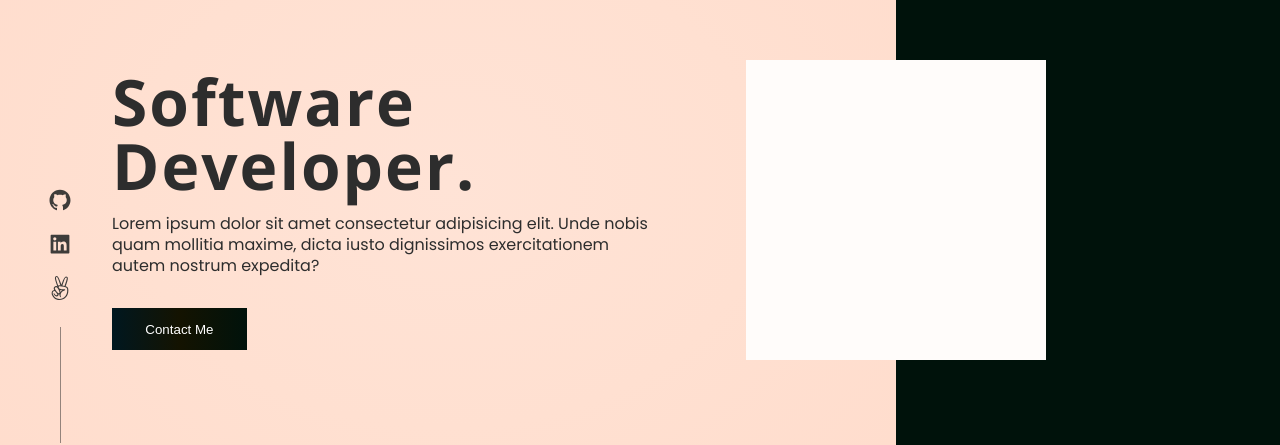
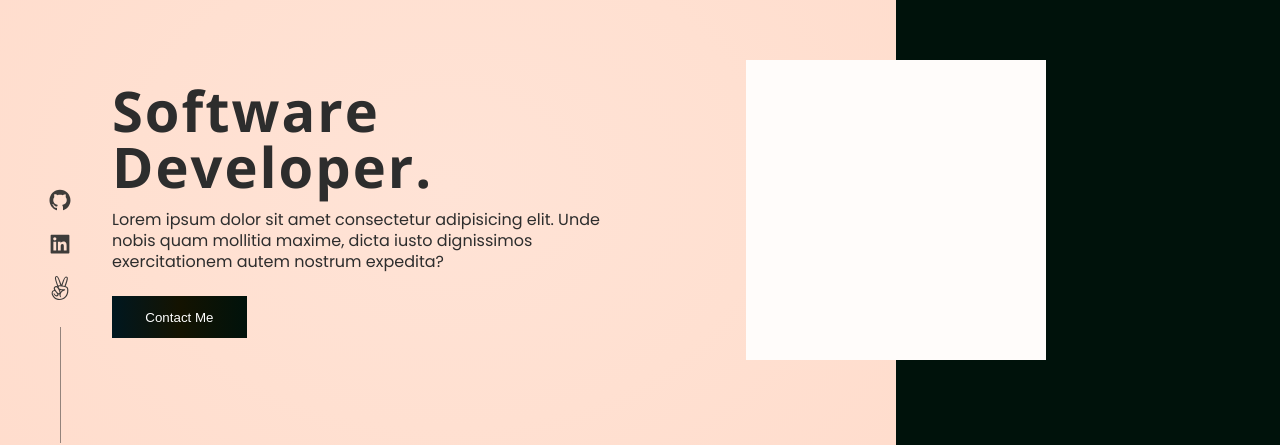
Before and after one commit to DuaneDave/Portfolio-V_1, a React (Create React App) app: page / in a window 1280 px wide. Shown: the part 154-599 px from the top of the page. Built offline with nearby package versions, Linux system fonts and the light colour scheme; a web font is replaced by a local one.

Commit message:
Style hero section

```diff
--- a/src/components/heroSection/HeroSection.module.css
+++ b/src/components/heroSection/HeroSection.module.css
@@ -9,6 +9,7 @@
 .leftHalf {
   background: radial-gradient(#ffe3d6, #ffe0d1, #ffdccc);
   display: flex;
+  width: 100%;
   flex-direction: column;
   justify-content: center;
   padding: 0 1.5rem;
@@ -20,10 +21,8 @@
 }
 
 .leftHalf > div h1 {
-  font-size: clamp(3rem, 5vw, 4rem);
-  font-family: 'Open Sans', sans-serif;
+  font-size: clamp(2.7rem, 5vw, 3.5rem);
   font-weight: 700;
-  color: #2d2d2d;
   line-height: 1;
   margin-bottom: 1rem;
   letter-spacing: 2px;
@@ -34,12 +33,13 @@
   color: #2d2d2d;
   line-height: 1.3;
   width: auto;
-  max-width: 55ch;
+  max-width: 40ch;
 }
 
 .rightHalf {
   background: #00120b;
   display: flex;
+  width: 100%;
   justify-content: center;
   align-items: center;
   padding-block: 3rem;
@@ -57,8 +57,23 @@
 
 .heroButton {
   color: white;
-  margin-top: 2rem;
-  padding: 0.6em 2.5em;
+  margin-top: 1.5rem;
+  padding: 0.9em 2.5em;
+}
+
+@media screen and (max-width: 320px) {
+  .leftHalf > div h1 {
+    font-size: 2.5rem;
+    margin-bottom: 0.7rem;
+  }
+
+  .leftHalf > div p {
+    font-size: 0.85rem;
+  }
+
+  .heroButton {
+    margin-top: 0.7rem;
+  }
 }
 
 @media screen and (min-width: 768px) {
@@ -69,11 +84,15 @@
   }
 
   .leftHalf {
-    padding: 0 2rem 0 7rem;
+    padding: 0 2rem 0 3.5rem;
   }
 
   .leftHalf > div {
     bottom: -1.5rem;
+  }
+
+  .leftHalf > div p {
+    max-width: 38ch;
   }
 
   .rightHalf {
@@ -82,11 +101,11 @@
   }
 
   .placeholder {
-    width: 300px;
-    height: 300px;
+    width: 250px;
+    height: 250px;
     background: #fffcfa;
     position: relative;
-    left: -150px;
+    left: -95px;
     bottom: -1.5rem;
   }
 
@@ -96,7 +115,7 @@
     gap: 1rem;
     position: fixed;
     top: 50%;
-    left: 3rem;
+    left: 1.5rem;
     transform: translateY(-50%);
   }
 
@@ -119,3 +138,67 @@
     padding: 1em 2.5em;
   }
 }
+
+@media screen and (min-width: 862px){
+  .leftHalf {
+    padding: 0 2rem 0 5rem;
+  }
+
+  .placeholder {
+    left: -120px;
+  }
+
+  .socialLinks {
+    left: 2rem;
+  }
+}
+
+@media screen and (min-width: 1080px) {
+  .placeholder {
+    width: 300px;
+    height: 300px;
+    left: -150px;
+  }
+
+  .leftHalf {
+    padding: 0 2rem 0 7rem;
+  }
+
+  .leftHalf > div p {
+    max-width: 50ch;
+  }
+
+  .socialLinks {
+    left: 3rem;
+  }
+}
+
+@media screen and (min-height: 850px) {
+  .heroContainer {
+    min-height: 65vh;
+    grid-template-rows: 60vh 40vh;
+  }
+}
+
+
+@media screen and (max-height: 400px) {
+  .leftHalf {
+    padding: 0 3rem;
+  }
+
+  .leftHalf > div h1 {
+    margin-bottom: 0.5rem;
+    font-size: 2rem;
+  }
+
+  .leftHalf > div p {
+    font-size: 0.9rem;
+    line-height: 1.2;
+  }
+
+  .heroButton {
+    color: white;
+    margin-top: 0.7rem;
+    padding: 0.6em 2em;
+  }
+}
```
